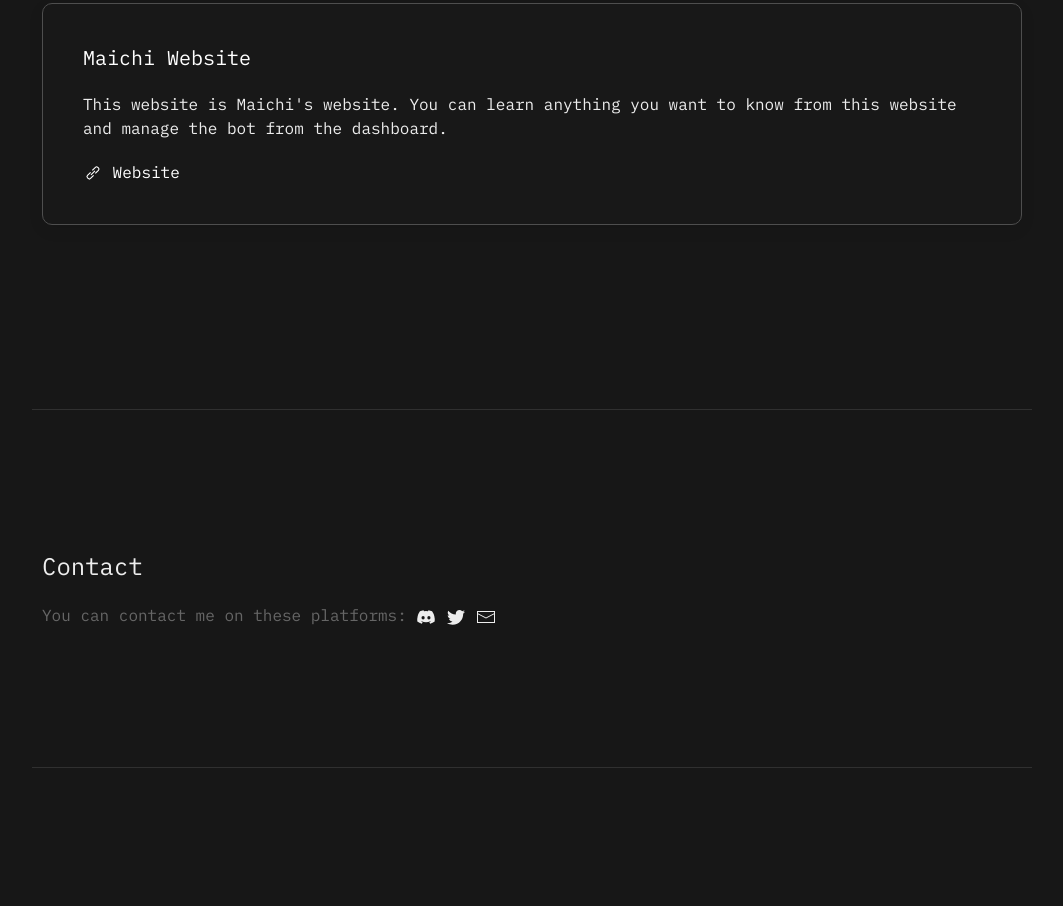
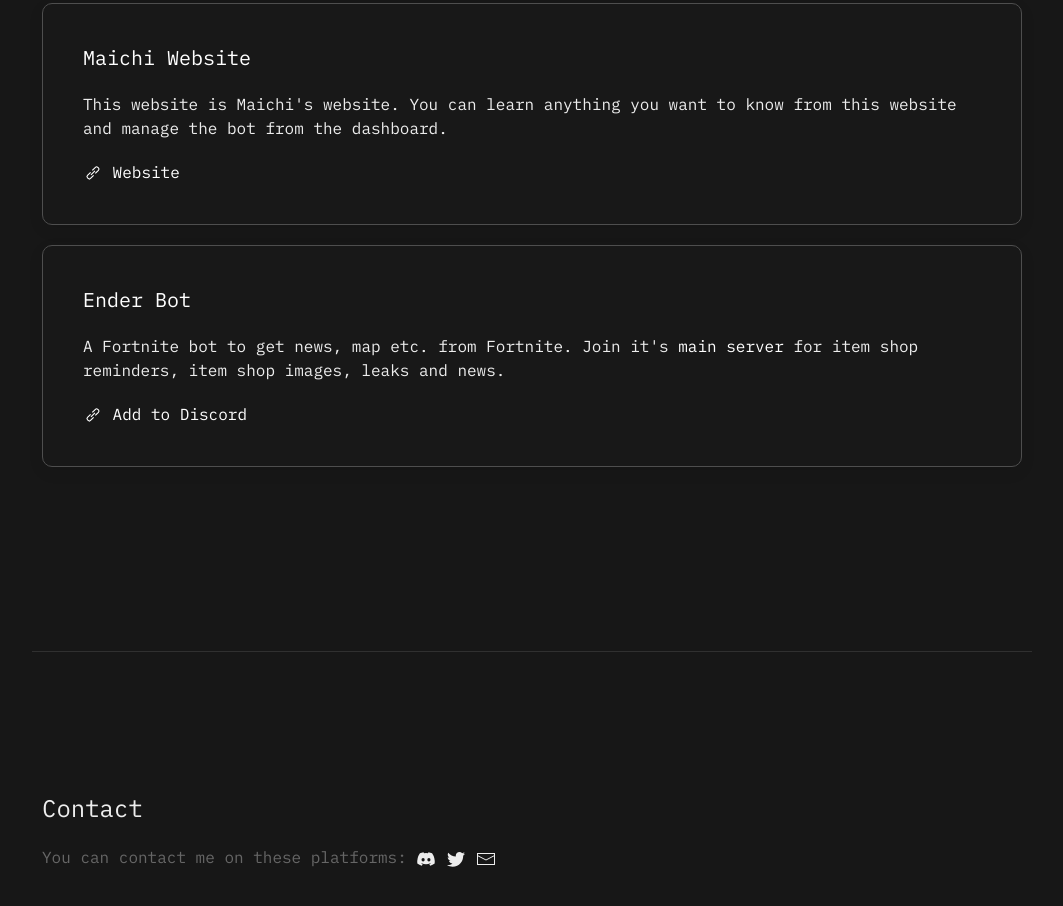
Before and after one commit to BurakYs/BurakYs.github.io, a plain HTML site: page index.html in a window 1280 px wide. Shown: the part 1891-2797 px from the top of the page, without its empty margins (108-1171 px from the left). Before the commit the page ends 2679 px from the top, so only its background shows below. Drawn offline with Linux system fonts and the light colour scheme.

Commit message:
Add "ender bot" to Projects

```diff
--- a/index.html
+++ b/index.html
@@ -111,6 +111,13 @@
                     <span uk-icon="icon: link">
                     </span> Website</a>
             </div>
+            <div class="uk-margin uk-card uk-card-secondary uk-card-body ">
+                <h4>Ender Bot</h4>
+                <p>A Fortnite bot to get news, map etc. from Fortnite. Join it's <a href="https://discord.gg/PXb6dq3sas">main server</a> for item shop reminders, item shop images, leaks and news.</p>
+                <a class="uk-button-text uk-text-decoration-none" href="https://discord.com/api/oauth2/authorize?client_id=997439539545116672&permissions=8&scope=applications.commands%20bot" target="_blank">
+                    <span uk-icon="icon: link">
+                    </span> Add to Discord</a>
+            </div>
         </div>
         <br>
     </div>
```
